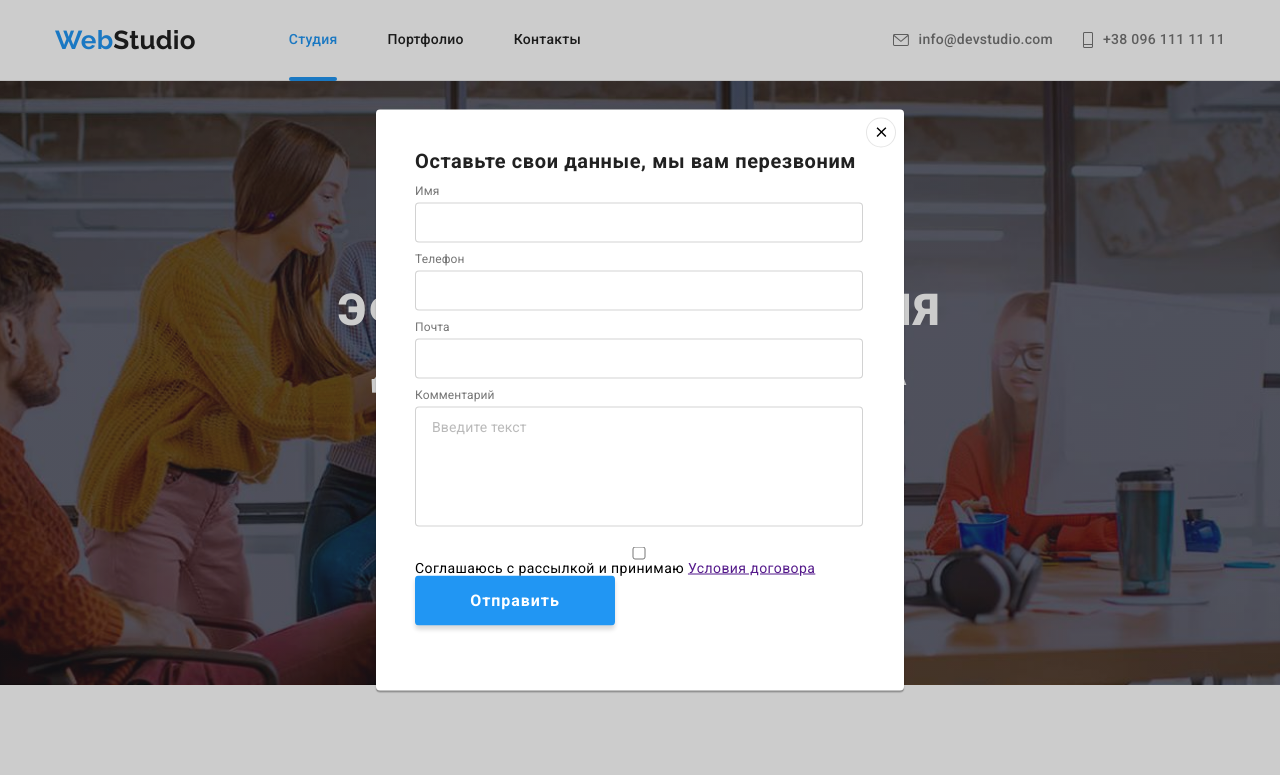
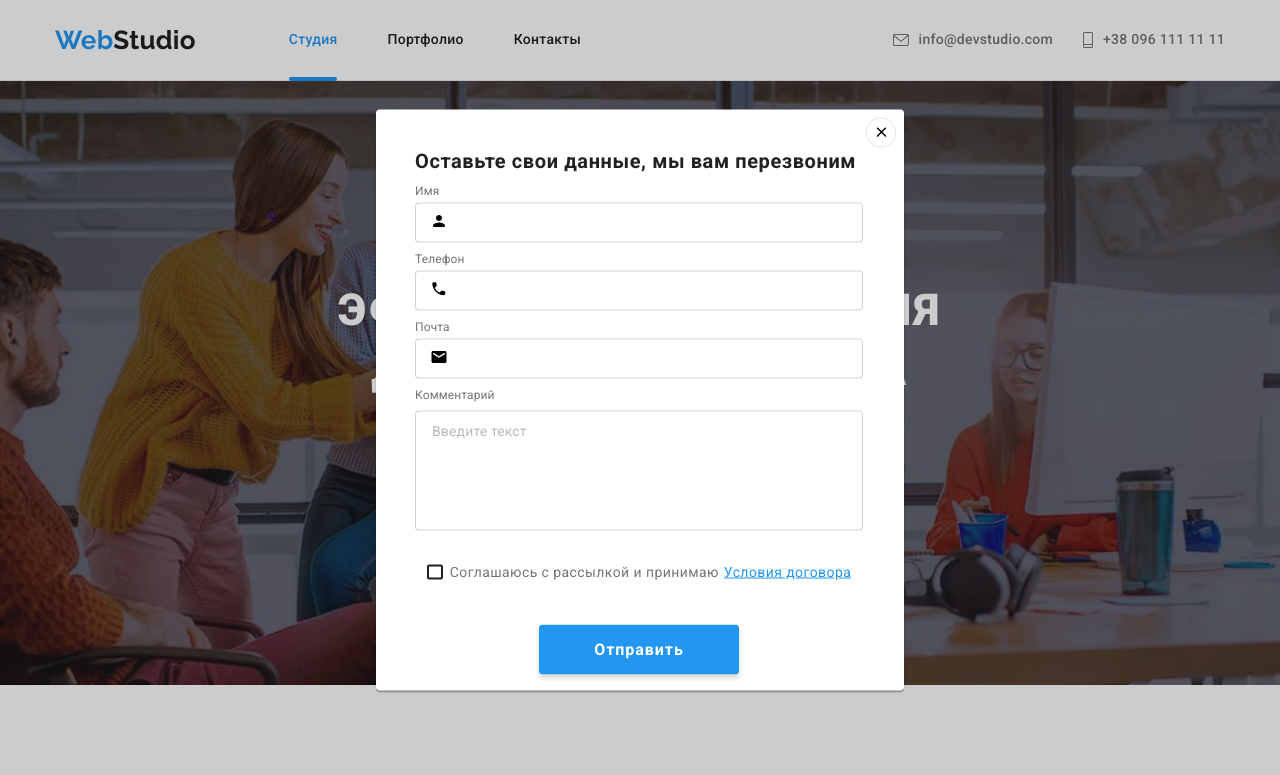
Before and after one commit to salampego/goit-markup-hw-06, a plain HTML site: page index.html in a window 1280 px wide. Both pictures are taken after a click on the button "Заказать услугу". Shown: the top 775 px of the page. Drawn offline with nearby package versions, Linux system fonts and the light colour scheme.

Commit message:
update code

```diff
--- a/css/style.css
+++ b/css/style.css
@@ -341,18 +341,62 @@ ul {
   flex-direction: column;
 }
 .heading-modal-form {
+  display: block;
+  margin-bottom: 4px;
   font-size: 12px;
   line-height: 1.16;
   letter-spacing: 0.01em;
   color: var(--paragraph-color);
 }
+.form-field {
+  display: flex;
+  flex-direction: column;
+  margin-bottom: 10px;
+}
+.form-icon-position {
+  position: relative;
+}
 .input-modal-form {
-  width: 448px;
+  padding-left: 42px;
+  width: 100%;
   height: 40px;
+  outline: none;
   border: 1px solid rgba(33, 33, 33, 0.2);
   border-radius: 4px;
-  margin-bottom: 10px;
-  margin-top: 4px;
+}
+.icon-input-modal {
+  position: absolute;
+  left: 15px;
+  top: 50%;
+  display: inline-block;
+  transform: translateY(-50%);
+  transition: fill 250ms cubic-bezier(0.4, 0, 0.2, 1),
+    border-color 250ms cubic-bezier(0.4, 0, 0.2, 1);
+}
+.form-field:focus-within .input-modal-form {
+  border-color: var(--accent-color);
+}
+
+.input-modal-form:focus + .icon-input-modal {
+  fill: var(--accent-color);
+}
+.contract-modal {
+  display: flex;
+  justify-content: center;
+  align-items: center;
+  margin-bottom: 30px;
+  font-size: 14px;
+  line-height: 1.71;
+  color: var(--paragraph-color);
+}
+.heading-modal-contract {
+  font-size: 14px;
+  line-height: 1.71;
+  color: var(--paragraph-color);
+}
+.link-contract-modal {
+  margin-left: 5px;
+  color: var(--accent-color);
 }
 .comment-modal-form {
   margin-bottom: 20px;
@@ -364,6 +408,10 @@ ul {
   height: 120px;
   border: 1px solid rgba(33, 33, 33, 0.2);
   border-radius: 4px;
+  outline: none;
+}
+.form-field:focus-within .comment-modal-form {
+  border-color: var(--accent-color);
 }
 .comment-modal-form::placeholder {
   font-size: 14px;
@@ -371,13 +419,46 @@ ul {
   letter-spacing: 0.01em;
   color: rgba(117, 117, 117, 0.5);
 }
+
+.modal-checkbox {
+  position: absolute;
+  white-space: nowrap;
+  width: 1px;
+  height: 1px;
+  overflow: hidden;
+  border: 0;
+  padding: 0;
+  clip: rect(0 0 0 0);
+  clip-path: inset(50%);
+  margin: -1px;
+}
+.icon-checkbox-modal {
+  display: inline-block;
+  border: 2px solid var(--header-nav);
+  border-radius: 2px;
+  margin-right: 7px;
+  width: 16px;
+  height: 15px;
+  background-origin: border-box;
+}
+.modal-checkbox:checked + .icon-checkbox-modal {
+  background-image: url(../images/check.svg);
+  background-color: var(--accent-color);
+  border-radius: 2px;
+  border-color: transparent;
+  margin-right: 7px;
+  width: 16px;
+  height: 15px;
+}
+
 .btn-modal-submit {
+  margin: 0 auto;
   font-weight: 700;
   font-size: 16px;
   line-height: 1.87;
   letter-spacing: 0.06em;
   color: #ffffff;
-
+  cursor: pointer;
   width: 200px;
   height: 50px;
   background: var(--accent-color);
@@ -683,8 +764,7 @@ ul {
   color: var(--heading-color-hero);
   text-transform: uppercase;
 }
-.footer-email {
-}
+
 .footer-email-input {
   display: flex;
   justify-content: flex-start;
@@ -699,13 +779,20 @@ ul {
   box-sizing: border-box;
   filter: drop-shadow(0px 4px 4px rgba(0, 0, 0, 0.15));
   border-radius: 4px;
+  outline: none;
   background: var(--background-footer);
+}
+.input-email-footer::placeholder {
+  font-size: 16px;
+  line-height: 1, 25;
+  letter-spacing: 0.03em;
+  color: rgba(255, 255, 255, 0.6);
 }
 .footer-email-submit {
   display: flex;
   align-items: center;
   text-align: center;
-
+  cursor: pointer;
   padding: 10px 28px;
 
   width: 200px;
@@ -714,7 +801,6 @@ ul {
   border-color: transparent;
   box-shadow: 0px 4px 4px rgba(0, 0, 0, 0.15);
   border-radius: 4px;
-
   font-weight: 700;
   font-size: 16px;
   line-height: 1.87;
@@ -751,9 +837,7 @@ ul {
   font-weight: 500;
   font-size: 16px;
   line-height: 1.62;
-
   cursor: pointer;
-
   transition: color 250ms cubic-bezier(0.4, 0, 0.2, 1),
     background-color 250ms cubic-bezier(0.4, 0, 0.2, 1),
     box-shadow 250ms cubic-bezier(0.4, 0, 0.2, 1);
--- a/index.html
+++ b/index.html
@@ -643,20 +643,46 @@
             </svg>
           </button>
           <div class="modal-form">
-            <h2 class="heading-modal">
+            <p class="heading-modal">
               Оставьте свои данные, мы вам перезвоним
-            </h2>
-            <form action="" class="form-modal-input">
+            </p>
+            <form action="" class="form-modal-input" autocomplete="off">
               <div class="input-container-modal">
+                <div class="form-field">
                   <label for="name" class="heading-modal-form">Имя</label>
+                  <div class="form-icon-position">
                   <input type="name" id="name" class="input-modal-form" />
+                  <span class="icon-input-modal">
+                    <svg class="icon-user-modal" width="18px" height="18px">
+                      <use href="./images/modal-form.svg#icon-person-black-18dp-1-1"></use>
+                    </svg>
+                  </div>
+                  </span>
+                </div>
 
+                <div class="form-field">
                   <label for="tel" class="heading-modal-form">Телефон</label>
+                  <div class="form-icon-position">
                   <input type="name" id="tel" class="input-modal-form" />
+                  <span class="icon-input-modal">
+                    <svg class="icon-user-modal" width="18px" height="18px">
+                      <use href="./images/modal-form.svg#icon-phone-black-18dp-1-1"></use>
+                    </svg></div>
+                  </span>
+                </div>
 
+                <div class="form-field">
                   <label for="email" class="heading-modal-form">Почта</label>
+                  <div class="form-icon-position">
                   <input type="name" id="email" class="input-modal-form" />
-
+                  <span class="icon-input-modal">
+                    <svg class="icon-user-modal" width="18px" height="18px">
+                      <use href="./images/modal-form.svg#icon-email-black-18dp-1-1"></use>
+                    </svg>
+                  </span>
+                </div>
+                </div>
+                <div class="form-field">
                 <label for="comment" class="heading-modal-form"
                   >Комментарий</label
                 >
@@ -666,11 +692,14 @@
                   placeholder="Введите текст"
                   class="comment-modal-form"
                 ></textarea>
-                <input type="checkbox" name="" id="" />
-                <p>
+</div>
+<div class="form-field">
+                <label for="contract-modal" class="contract-modal">
+                  <input type="checkbox" name="" id="contract-modal" class="modal-checkbox"/>
+                  <span class="icon-checkbox-modal"></span>
                     Соглашаюсь с рассылкой и принимаю
-                  <a href="">Условия договора</a>
-                </p>
+                    <a href="" class="link-contract-modal"> Условия договора</a>
+                </label></div>
                 <button type="submit" class="btn-modal-submit">
                   Отправить
                 </button>
```
Also changed, not shown: images/check.svg (added), images/icon-checkbox.svg (added), images/modal-form.svg (added), images/modal_form.svg (deleted). Lines whose indentation alone changed are shown as unchanged.
